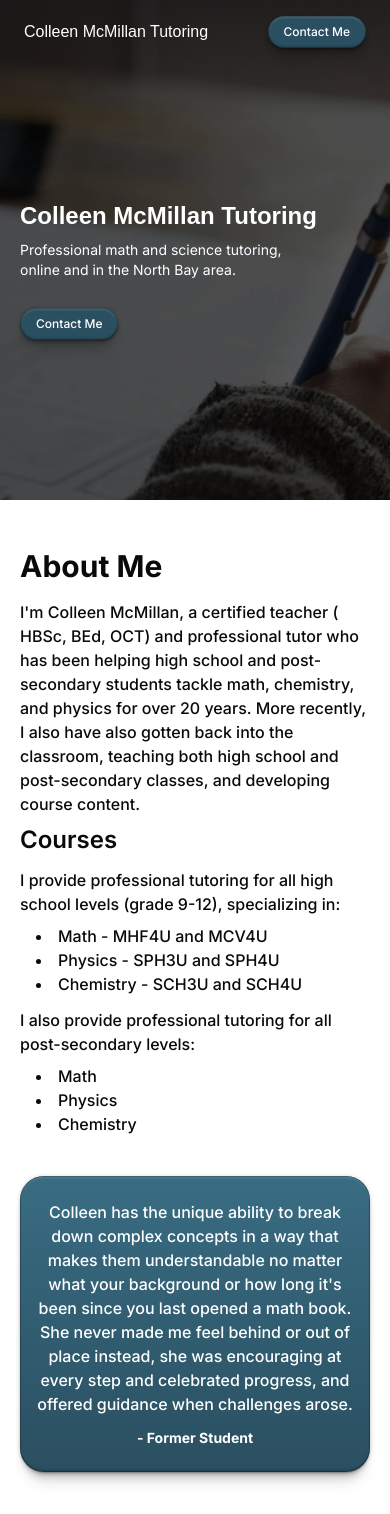
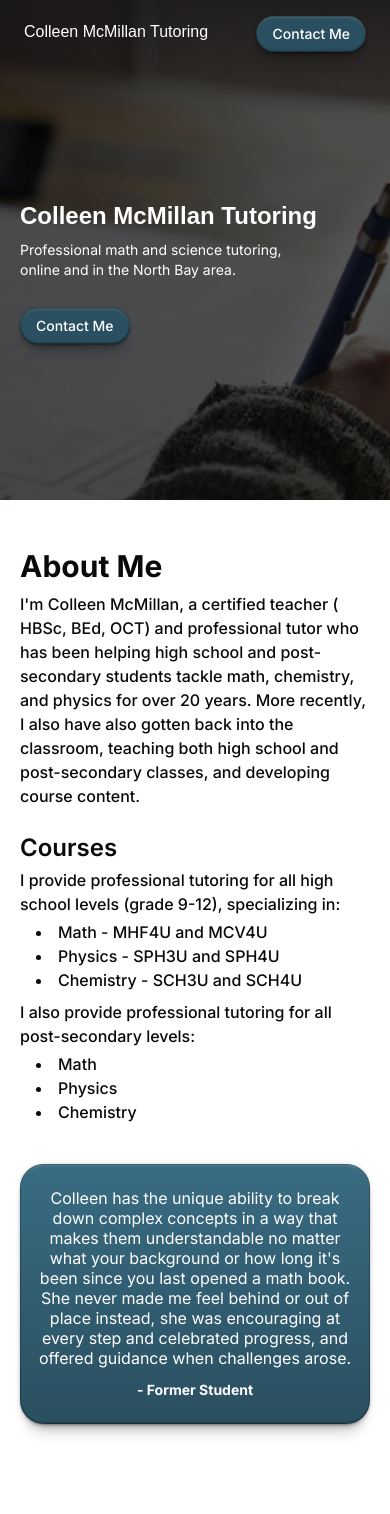
Before and after one commit to AMoore202/cmtutoring, a Next.js app: page / in a window 390 px wide. Shown: the top 1514 px of the page. Built offline with nearby package versions, Linux system fonts and the light colour scheme; a web font is replaced by a local one.

Commit message:
Responsiveness updates

```diff
--- a/src/app/page.tsx
+++ b/src/app/page.tsx
@@ -23,7 +23,7 @@ export default function Home() {
   return (
     <div className="w-full flex flex-col">
       <div className="w-full justify-between flex align-baseline fixed top-0 left-0 px-6 py-4 h-[120px] z-20 bg-[linear-gradient(180deg,rgba(26,25,25,0.75)_0%,rgba(26,25,25,0)_100%)]">
-        <p className="text-white text-base/8 md:text-2xl/12 font-medium font-header h-8 md:h-12 align-middle">
+        <p className="text-white text-base/8 md:text-2xl/12 font-medium font-header h-9 md:h-12 align-middle">
           Colleen McMillan Tutoring
         </p>
         <ContactButton />
@@ -47,7 +47,7 @@ export default function Home() {
       </div>
       <div className="w-full flex flex-col xl:flex-row gap-20 xl:gap-[160px] px-5 md:px-8 py-12 md:py-[100px] items-center justify-center">
         <div className="w-full max-w-[700px] flex flex-col gap-2 md:gap-6 items-center">
-          <div className="w-full flex flex-col gap-4 isolate">
+          <div className="w-full flex flex-col gap-2 md:gap-4 isolate">
             <h2 className="text-foreground font-bold font-sans text-3xl md:text-4xl">
               About Me
             </h2>
@@ -74,11 +74,11 @@ export default function Home() {
               classes, and developing course content.
             </p>
           </div>
-          <div className="w-full flex flex-col gap-3">
-            <h2 className="text-foreground font-semibold font-sans text-2xl md:text-[28px]">
+          <div className="w-full flex flex-col gap-1 md:gap-3">
+            <h2 className="text-foreground font-semibold font-sans text-2xl mt-4 md:mt-0 md:text-[28px]">
               Courses
             </h2>
-            <div className="w-full flex flex-col gap-2">
+            <div className="w-full flex flex-col gap-1 md:gap-2">
               <p className="text-foreground font-medium font-sans text-base md:text-xl">
                 I provide professional tutoring for all high school levels
                 (grade 9-12), specializing in:
@@ -124,7 +124,7 @@ export default function Home() {
                 </li>
               </ul>
             </div>
-            <div className="w-full flex flex-col gap-2">
+            <div className="w-full flex flex-col gap-1 md:gap-2 mt-1 md:mt-0">
               <p className="text-foreground font-medium font-sans text-base md:text-xl">
                 I also provide professional tutoring for all post-secondary
                 levels:
@@ -137,7 +137,7 @@ export default function Home() {
             </div>
           </div>
           <div className="w-full flex flex-col items-center justify-center gap-3 md:gap-4 px-4 md:px-6 py-6 md:py-9 mt-8 mr-0 md:mr-6 rounded-3xl md:rounded-[36px] bg-[linear-gradient(180deg,#396C83_0%,#2A4F60_100%)] shadow-[0_0_4px_0_rgba(0,0,0,0.15),0_16px_16px_-8px_rgba(0,0,0,0.15),0_8px_8px_-4px_rgba(0,0,0,0.15),0_4px_4px_-2px_rgba(0,0,0,0.15),0_2px_2px_-1px_rgba(0,0,0,0.15),0_1px_1px_-0.5px_rgba(0,0,0,0.15),inset_0_0_1px_0.5px_rgba(0,0,0,0.5),inset_0_-2px_2px_0_rgba(0,0,0,0.15),inset_0_2px_2px_0_rgba(255,255,255,0.15)]">
-            <span className="text-white font-sans font-medium text-base md:text-2xl text-center">
+            <span className="text-white font-sans font-normal text-base/5 md:text-2xl text-center">
               Colleen has the unique ability to break down complex concepts in a
               way that makes them understandable no matter what your background
               or how long it&#39;s been since you last opened a math book. She
@@ -150,7 +150,7 @@ export default function Home() {
             </span>
           </div>
         </div>
-        <div className="w-[350px] flex flex-col items-center gap-20 pb-4">
+        <div className="w-[350px] flex flex-col items-center gap-12 lg:gap-20 pb-4">
           <div className="flex flex-col items-center w-full gap-1">
             <p className="text-primary text-sans text-7xl font-bold">20+</p>
             <p className="text-foreground text-sans text-xl/6 font-medium text-center">
--- a/src/app/ui/contact-button.tsx
+++ b/src/app/ui/contact-button.tsx
@@ -4,7 +4,7 @@ export default function ContactButton() {
   return (
     <Link
       href="mailto:teachercolleenm@gmail.com"
-      className="flex h-8 md:h-12 items-center shadow-button text-white text-xs md:text-xl font-sans font-medium bg-primary hover:bg-primary-dark rounded-full px-4 md:px-6 py-2 md:py-3 transition duration-150 active:scale-97"
+      className="flex h-9 md:h-12 items-center shadow-button text-white text-sm md:text-xl font-sans font-medium bg-primary hover:bg-primary-dark rounded-full px-4 md:px-6 py-3 md:py-3 transition duration-150 active:scale-97"
     >
       Contact Me
     </Link>
```
